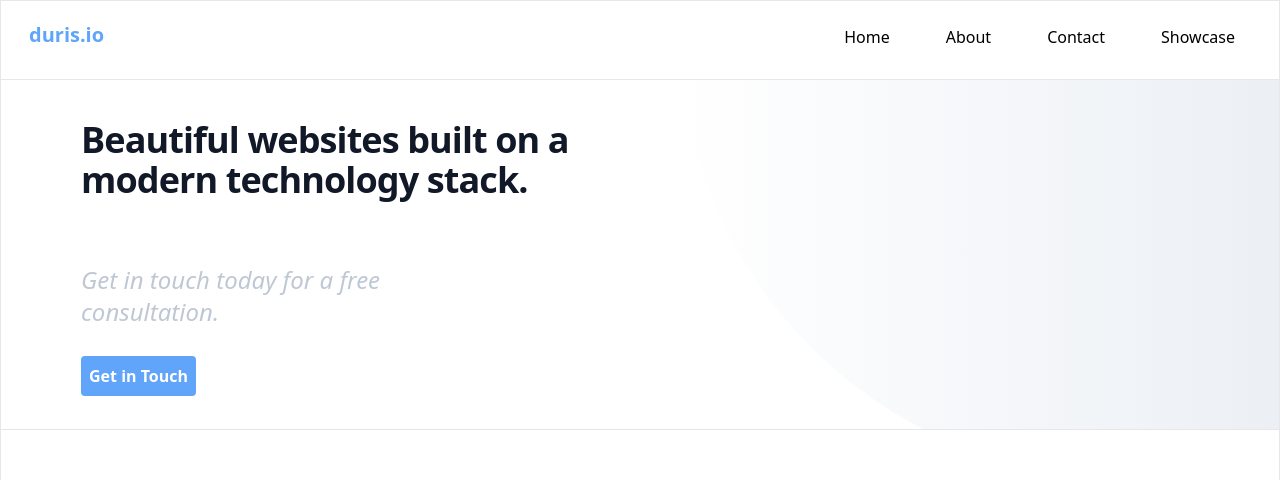
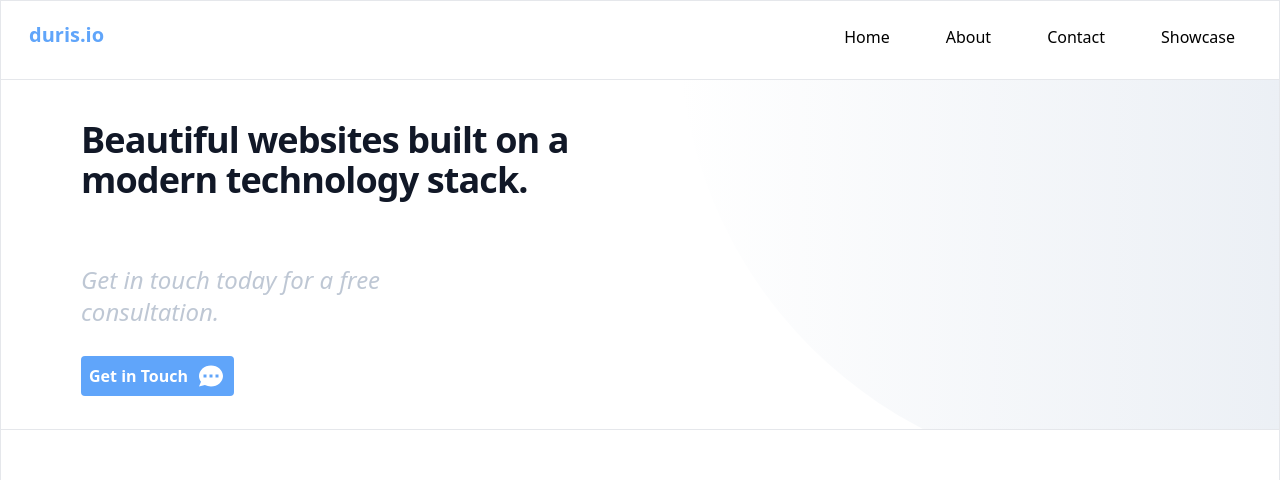
Before and after one commit to duris/website, a Next.js app: page / in a window 1280 px wide. Shown: the top 480 px of the page. Built offline with nearby package versions, Linux system fonts and the light colour scheme.

Commit message:
Fixed Link embed

```diff
--- a/src/pages/index.tsx
+++ b/src/pages/index.tsx
@@ -24,7 +24,7 @@ const Home: NextPage = () => {
     <Header/>
     <main>
     <div className="sm:border-r sm:border-l">
-      <div className="bg-white w-full -z-10 h-72 sm:h-96 lg:h-[350px] border-b relative overflow-hidden">
+      <div className="bg-white w-full h-72 sm:h-96 lg:h-[350px] border-b relative overflow-hidden ">
             <div className="bgElement  bg-gradient-to-l from-slate-200 to-white w-[900px] h-[900px] rounded-[500px] absolute -bottom-[50px] -right-[300px] hover:-right-[320px] transition-all duration-300"></div>
             {/* <ChevronLeftIcon className="h-16 bottom-32 z-20 text-gray-300 absolute left-1 hover:-left-1 transition-all duration-300 cursor-pointer hover:text-gray-200"/>
             <ChevronRightIcon className="h-16 bottom-32 z-20 text-gray-300 absolute right-1 hover:-right-1 transition-all duration-300 cursor-pointer hover:text-gray-200"/> */}
@@ -38,14 +38,14 @@ const Home: NextPage = () => {
               <h3 className=" absolute bottom-[24%] sm:bottom-[14%]
                sm:text-2xl text-lg italic text-slate-400 font-thin
                opacity-60 ml-10 sm:ml-10 z-10 max-w-xs">Get in touch today for a free consultation.</h3>
+              <div className="bg-blue-400 z-20 hover:bg-blue-300 cursor-pointer text-white
+              font-bold px-2 rounded inline-flex items-center absolute top-[80%] ml-10
+              sm:top-[96%] sm:ml-10 h-10 sm:hover:top-[95%] hover:top-[79%]  hover:shadow transition-all duration-300">
               <Link href="/contact">
-
-                <span className="bg-blue-400 z-20 hover:bg-blue-300 text-white
-              font-bold px-2 rounded inline-flex items-center absolute top-[80%] ml-10
-              sm:top-[96%] sm:ml-10 h-10 sm:hover:top-[95%] hover:top-[79%]  hover:shadow transition-all duration-300">Get in Touch</span>
-
-
+                <span >Get in Touch</span>
               </Link>
+              <ChatIcon width={30} height={30} className=" ml-2" />
+              </div>
             </div>
       </div>
 
```
